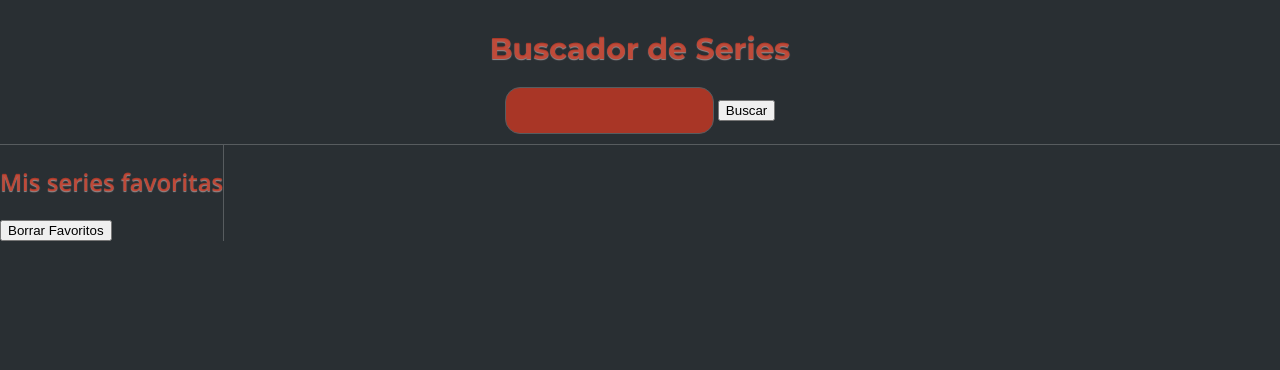
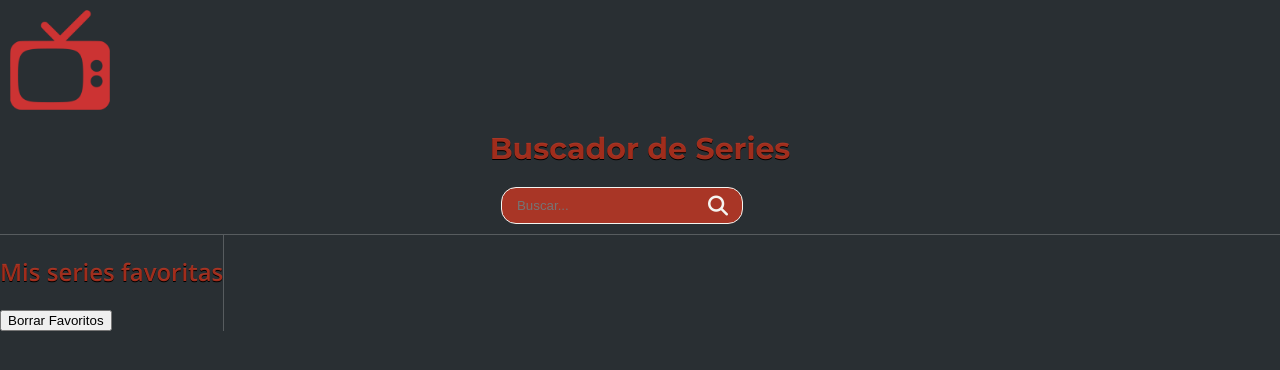
Before and after one commit to patriciaSR/m2-evaluacion-final-patriciaSR, a website: page _src/templates/index.html in a window 1280 px wide. Drawn offline with nearby package versions, Linux system fonts and the light colour scheme; files that its build step writes are made by us from their sources.

Commit message:
add styles to input search

```diff
--- a/_src/assets/scss/main.scss
+++ b/_src/assets/scss/main.scss
@@ -5,10 +5,12 @@
   margin: 0;
   background-color: $color-dark-grey;
   color: $color-dark-red;
-  text-shadow: 0 1px 1px rgba(250, 232, 232, 0.514);
+  text-shadow: 0 1px 0 black;
   font-family: $font-open;
 }
 .page__header {
+  display: flex;
+  flex-direction: column;
   padding: 10px;
   text-align: center;
   border-bottom: 1px solid $color-ligth-grey;
@@ -16,12 +18,33 @@
     font-family: $font-montserrat;
     font-size: 30px;
   }
+  .page__logo {
+    display: inline-block;
+    max-width: 100px;
+  }
+
   .finder__input {
-    border: 1px solid $color-ligth-grey;
+    border: 1px solid $color-white;
     border-radius: 15px;
     background-color: $color-dark-red;
     color: $color-white;
-    padding: 15px;
+    padding: 10px 15px;
+    width: 210px;
+  }
+  textarea {
+    background-color: $color-dark-red;
+  }
+  .finder__btn {
+    border: none;
+    background-color: transparent;
+    transform: translate(-45px, 3px);
+
+
+    .finder__btn-icon {
+      color: $color-white;
+      font-size: 20px;
+
+    }
   }
 }
 .page__main {
--- a/_src/templates/index.html
+++ b/_src/templates/index.html
@@ -11,11 +11,14 @@
 </head>
 <body class = "page">
   <header class="page__header">
+    <img class="page__logo" src="../assets/images/tv-logo.png" alt="tv logo of page">
     <h1 class="page__title">Buscador de Series</h1>
     <form action="" class="show__finder">
       <label for="show-finder" class="finder__label"></label>
-      <input type="text" id="show-finder" class="finder__input" required>
-      <button type="button" class="finder__btn">Buscar</button>
+      <input type="text" id="show-finder" class="finder__input" required placeholder="Buscar...">
+      <button type="button" class="finder__btn">
+        <i class="fas fa-search finder__btn-icon"></i>
+      </button>
     </form>
   </header>
 
```
Also changed, not shown: _src/assets/images/tv-logo.png (added).
